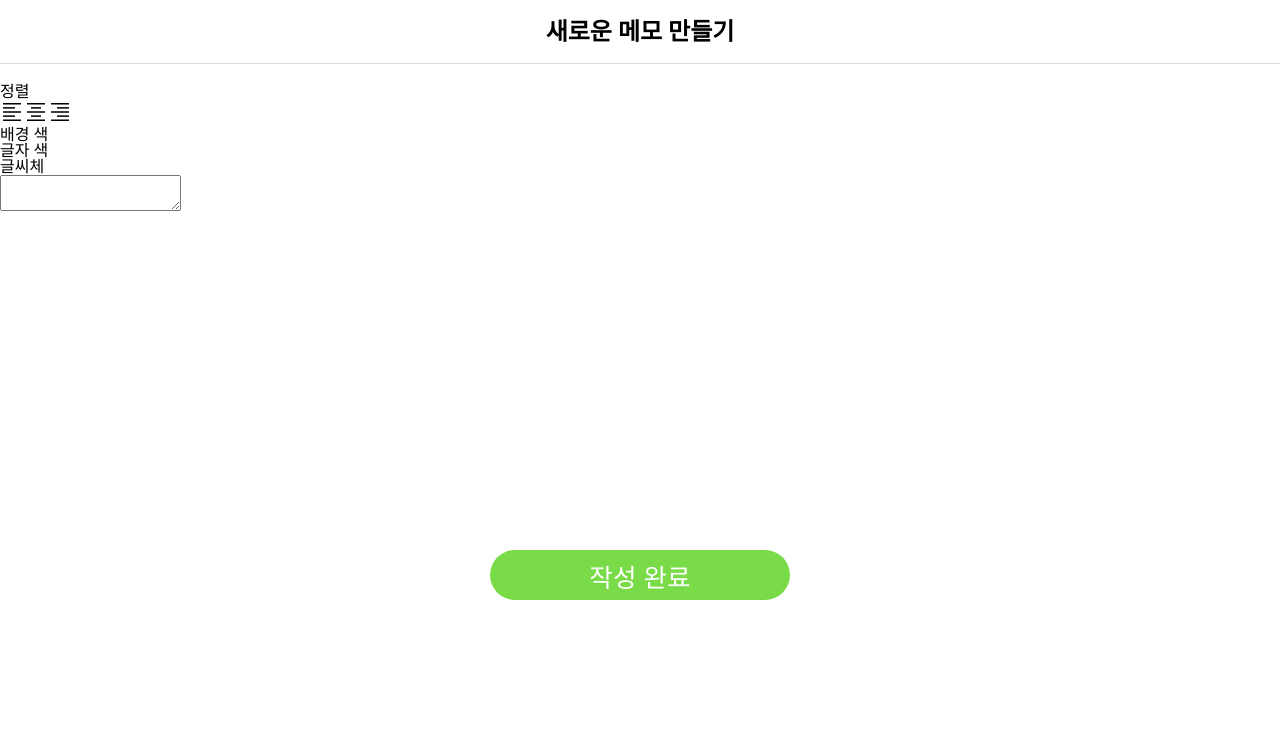
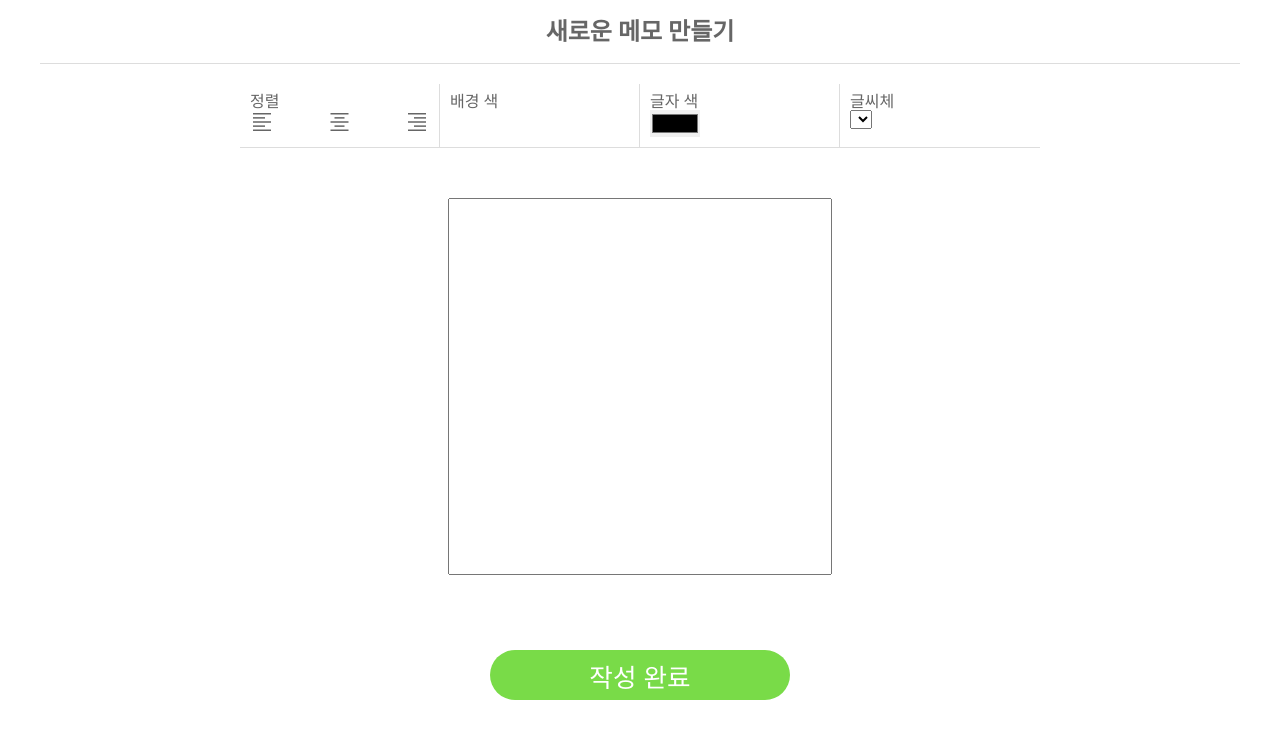
Before and after one commit to BabbleSIte/BabbleSite, a React (Create React App) app in the folder client/: page /nm in a window 1280 px wide. Shown: the top 738 px of the page. Built offline with nearby package versions, Linux system fonts and the light colour scheme; the HTML template or start-up script is replaced by a standard one.

Commit message:
memo property add

```diff
--- a/client/src/components/MemoProperties.tsx
+++ b/client/src/components/MemoProperties.tsx
@@ -1,25 +1,66 @@
 import { MemoPropertiesStyle } from "../style/componentStyle/MemoPropertiesStyle";
+import { MemoProperty } from "../pages/NewMemo";
+import { useEffect } from "react";
 
-export default function MemoProperties() {
+type MemoPropertiesProp = {
+	propertyHandler: (name: string, value: string) => void;
+};
+
+export default function MemoProperties({
+	propertyHandler,
+}: MemoPropertiesProp) {
+	// useEffect(() => {
+	//   effect
+	//   return () => {
+	//     cleanup
+	//   }
+	// }, [input])
+
 	return (
 		<MemoPropertiesStyle>
-			<ul>
-				<li>
-					<span>정렬</span>
+			<li className="propertyList">
+				<p>정렬</p>
 				<div>
-						<span className="material-symbols-outlined">format_align_left</span>
-						<span className="material-symbols-outlined">
+					<span
+						className="material-symbols-outlined"
+						onClick={() => propertyHandler("align", "left")}
+					>
+						format_align_left
+					</span>
+					<span
+						className="material-symbols-outlined"
+						onClick={() => propertyHandler("align", "center")}
+					>
 						format_align_center
 					</span>
-						<span className="material-symbols-outlined">
+					<span
+						className="material-symbols-outlined"
+						onClick={() => propertyHandler("align", "right")}
+					>
 						format_align_right
 					</span>
 				</div>
 			</li>
-				<li>배경 색</li>
-				<li>글자 색</li>
-				<li>글씨체</li>
+			<li className="propertyList">
+				<p>배경 색</p>
+				<ul>
+					{/* TODO: theme 쿼리로 받아서  */}
+					<li className=""></li>
 				</ul>
+			</li>
+			<li className="propertyList">
+				<p>글자 색</p>
+				<div>
+					<input type="color" />
+				</div>
+			</li>
+			<li className="propertyList">
+				<p>글씨체</p>
+				<select>
+					{/* TODO: font-family 자료 만들어서 매핑하기 */}
+					<option></option>
+				</select>
+			</li>
 		</MemoPropertiesStyle>
 	);
 }
--- a/client/src/pages/NewMemo.tsx
+++ b/client/src/pages/NewMemo.tsx
@@ -1,16 +1,42 @@
 import Header from "../components/Header";
+import { useState } from "react";
 import { StyledButton } from "../style/styledComponents";
+import { MemoWrapper } from "../style/pageStyle/MemoStyle";
 import MemoProperties from "../components/MemoProperties";
 
+export interface MemoProperty {
+	content: string;
+	align: string;
+	bgColor: string;
+	color: string;
+	font: string;
+}
+
 export default function NewMemo() {
+	var [memoProperties, setMemoProperties] = useState<MemoProperty>({
+		content: "",
+		align: "",
+		bgColor: "",
+		color: "",
+		font: "",
+	});
+
+	function propertyHandler(name: string, value: string) {
+		setMemoProperties({ ...memoProperties, [name]: value });
+	}
+
 	return (
-		<div>
+		<MemoWrapper>
 			<Header title="새로운 메모 만들기"></Header>
-			<MemoProperties />
-			<textarea></textarea>
+			<MemoProperties propertyHandler={propertyHandler} />
+			<textarea
+				rows={15}
+				maxLength={200}
+				onChange={e => propertyHandler("content", e.target.value)}
+			/>
 			<StyledButton width="200px" height="50px">
 				작성 완료
 			</StyledButton>
-		</div>
+		</MemoWrapper>
 	);
 }
--- a/client/src/pages/NewPaper.tsx
+++ b/client/src/pages/NewPaper.tsx
@@ -12,16 +12,9 @@ import { StyledButton } from "../style/styledComponents";
 
 import axios from "axios";
 
-export default function NewPaper() {
-	const [newPaper, setNwePaper] = useState<{
-		title: string;
-		uuid: string;
-		theme: string[];
-	}>({ title: "", uuid: "", theme: [""] });
-	const [color, setColor] = useState<string>("ffffff");
-	const navigate = useNavigate();
+// ======================================
 
-	async function getTheme(color: string) {
+export async function getTheme(color: string) {
 	try {
 		await axios
 			.get(
@@ -31,11 +24,9 @@ export default function NewPaper() {
 			)
 			.then(res => {
 				if (res.data.colors.length === 6) {
-						let colorArr: string[] = res.data.colors.map((color: any) => {
+					return res.data.colors.map((color: any) => {
 						return color.hex.value;
 					});
-
-						return setNwePaper({ ...newPaper, theme: colorArr });
 				} else {
 					alert("다시 시도해주세요!");
 				}
@@ -44,6 +35,15 @@ export default function NewPaper() {
 		console.log(err);
 	}
 }
+
+export default function NewPaper() {
+	const [newPaper, setNwePaper] = useState<{
+		title: string;
+		uuid: string;
+		theme: string[];
+	}>({ title: "", uuid: "", theme: [""] });
+	const [color, setColor] = useState<string>("ffffff");
+	const navigate = useNavigate();
 
 	function uuid() {
 		return "xxxxxxxx-xxxx-4xxx-yxxx-xxxxxxxxxxxx".replace(
@@ -56,12 +56,21 @@ export default function NewPaper() {
 		);
 	}
 
+	const themeHandler = () => {
+		let colorArr = getTheme(color);
+		console.log(colorArr);
+		//setNwePaper()
+	};
+
 	function postPaper() {
 		const newId: string = uuid();
+
 		console.log(newPaper);
 		console.log(newId);
 		navigate("/paper/" + newId);
 	}
+
+	// ======================================
 
 	return (
 		<>
@@ -84,7 +93,7 @@ export default function NewPaper() {
 				</form>
 				<form className="theme-section" onSubmit={e => e.preventDefault()}>
 					<ColorPicker label="배경 선택하기" setColor={setColor} />
-					<button onClick={() => getTheme(color)}>배경 선택하기</button>
+					<button onClick={themeHandler}>배경 선택하기</button>
 					<ul>
 						{newPaper.theme.length === 6 &&
 							newPaper.theme.map((color: string) => {
--- a/client/src/style/componentStyle/MemoPropertiesStyle.tsx
+++ b/client/src/style/componentStyle/MemoPropertiesStyle.tsx
@@ -1,8 +1,28 @@
 import styled from "styled-components";
 
-export const MemoPropertiesStyle = styled.div`
-	.material-symbols-outlined {
-		font-variation-settings: "FILL" 0, "wght" 400, "GRAD" 0, "opsz" 48;
-		cursor: pointer;
+export const MemoPropertiesStyle = styled.ul`
+	display: flex;
+	justify-content: center;
+	margin-bottom: 50px;
+
+	.propertyList {
+		border-bottom: 1px solid #ddd;
+		border-right: 1px solid #ddd;
+		min-width: 200px;
+		padding: 10px;
+
+		&:last-child {
+			border-right: none;
+		}
+
+		div {
+			display: flex;
+			justify-content: space-between;
+
+			.material-symbols-outlined {
+				font-variation-settings: "FILL" 0, "wght" 400, "GRAD" 0, "opsz" 48;
+				cursor: pointer;
+			}
+		}
 	}
 `;
--- /dev/null
+++ b/client/src/style/pageStyle/MemoStyle.tsx
@@ -0,0 +1,24 @@
+import styled from "styled-components";
+import { PageWrapper } from "../styledComponents";
+
+export const MemoWrapper = styled(PageWrapper)`
+	textarea {
+		resize: none;
+		display: block;
+		width: 30vw;
+		margin: auto;
+		padding: 15px;
+		overflow: auto;
+		font-size: 20px;
+
+		&:focus {
+			outline: none;
+		}
+
+		@media screen and (max-width: 560px) {
+			& {
+				width: 90vw;
+			}
+		}
+	}
+`;
--- a/client/src/style/styledComponents.tsx
+++ b/client/src/style/styledComponents.tsx
@@ -11,8 +11,8 @@ export const PageWrapper = styled.div`
 `;
 
 export const StyledButton = styled.button<{ width: string; height: string }>`
-    width: ${(prop) => prop.width};
-    height: ${(prop) => prop.height};
+	width: ${prop => prop.width};
+	height: ${prop => prop.height};
 	min-width: 300px;
 	font-size: 1.6rem;
 	font-weight: 500;
@@ -21,7 +21,7 @@ export const StyledButton = styled.button<{ width: string; height: string }>`
 	background-color: #79db48;
 	border: none;
 	position: absolute;
-    bottom: 200px;
+	bottom: 100px;
 	left: 50%;
 	transform: translate(-50%);
 	cursor: pointer;
```
Lines whose indentation alone changed are shown as unchanged.
